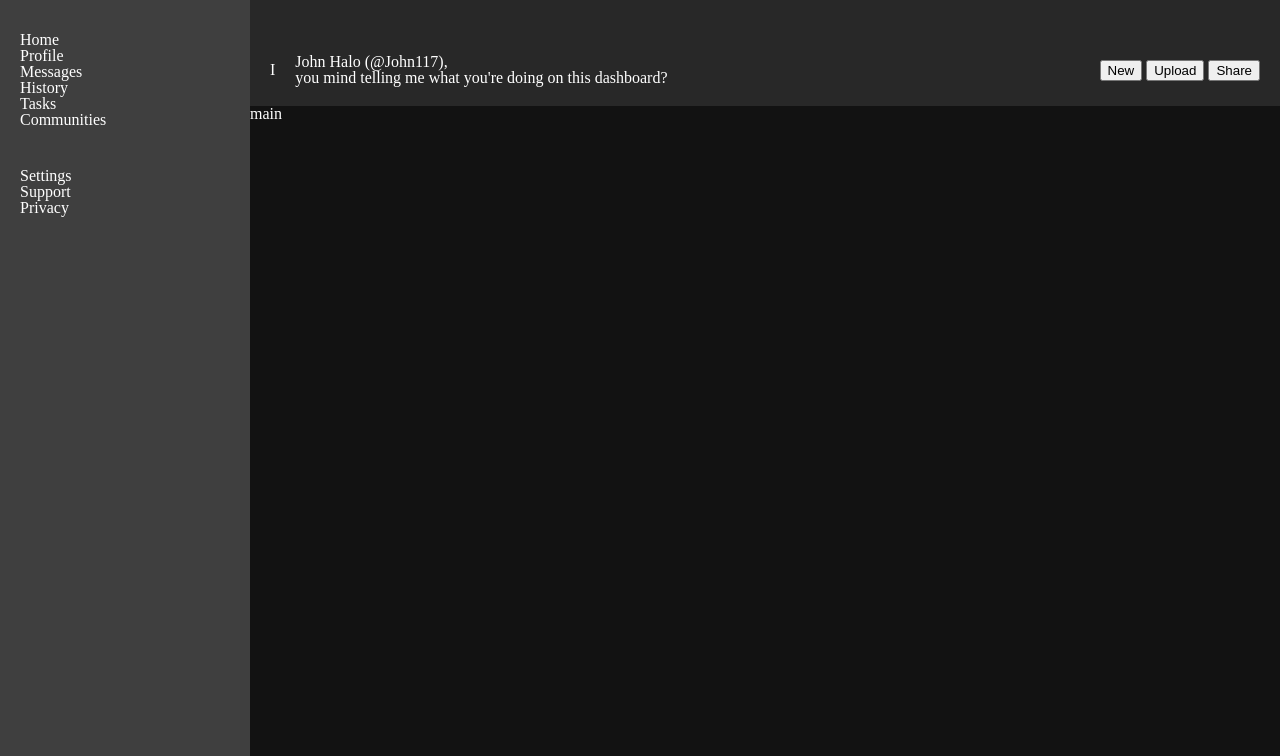
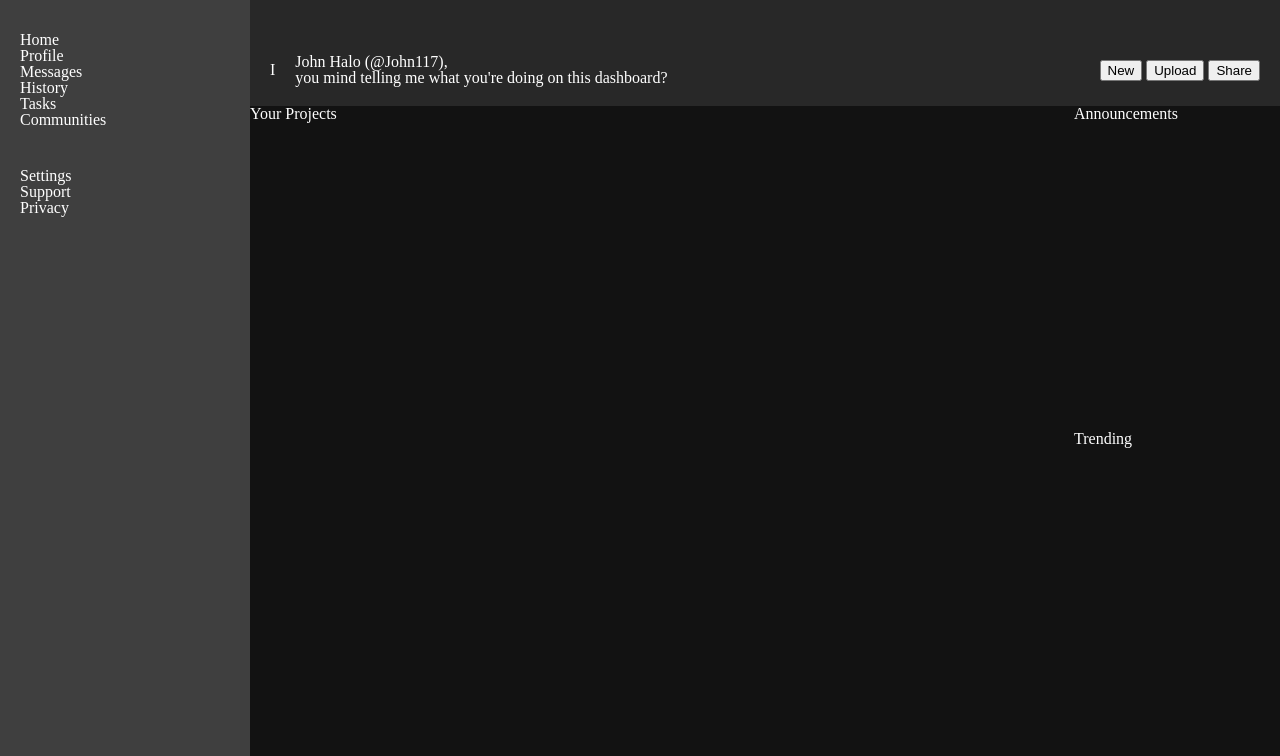
Before and after one commit to Ashtonautica/odin-admin-dashboard, a plain HTML site: page index.html in a window 1280 px wide. Shown: the part 44-800 px from the top of the page. Drawn offline with Linux system fonts and the light colour scheme.

Commit message:
Add sections to main

```diff
--- a/index.html
+++ b/index.html
@@ -46,6 +46,10 @@
             <button type="button">Share</button>
         </div>
     </div>
-    <div class="main">main</div>
+    <div class="main">
+        <div class="projects">Your Projects</div>
+        <div class="announcements">Announcements</div>
+        <div class="trending">Trending</div>
+    </div>
 </body>
 </html>
--- a/style.css
+++ b/style.css
@@ -119,5 +119,10 @@ body {
 }
 
 .main {
+    display: grid;
+    grid-template-columns: 4fr 1fr;
+}
 
+.projects {
+    grid-row: 1 / 3;
 }
```
